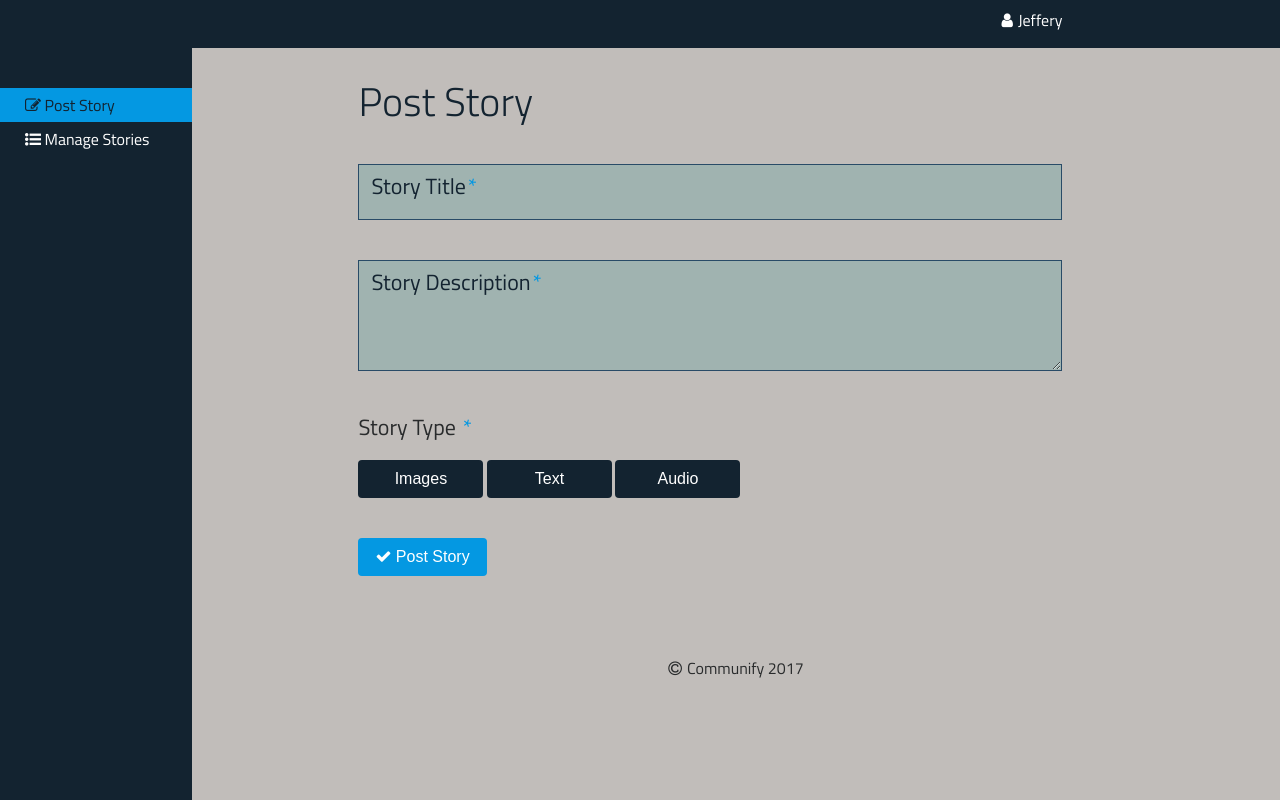
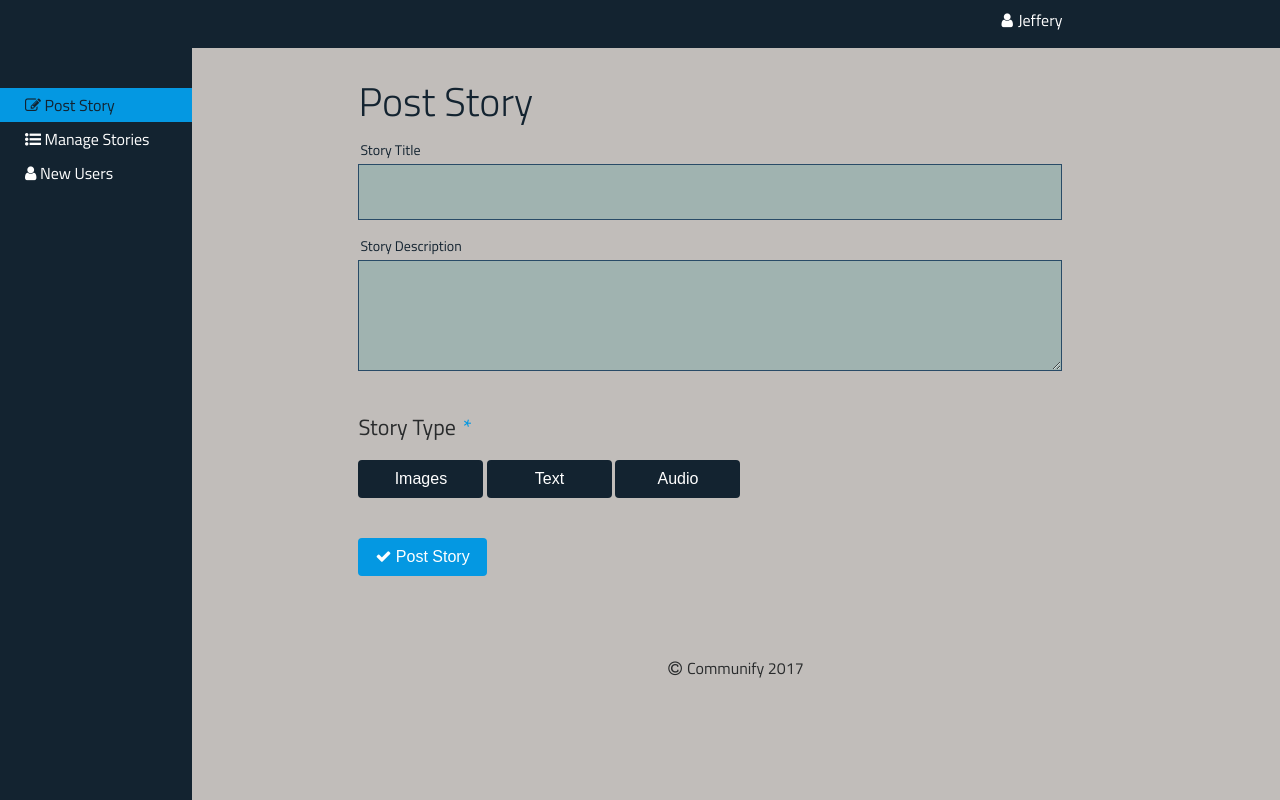
Before and after one commit to Kylar101/Storymate, a PHP site: page /post-story.html in a window 1280 px wide. Run offline with PHP 8.4, Linux system fonts and the light colour scheme; some libraries are stand-ins or nearby versions.

Commit message:
added dynamically added active dashboard menu

```diff
--- a/js/index.js
+++ b/js/index.js
@@ -2,11 +2,27 @@
 // ------------------- Helper functions ----------------------
 // -----------------------------------------------------------
 
+function getUrl() {
+  var path = window.location.pathname;
+  path = path.substring(path.lastIndexOf("/")+1,path.lastIndexOf("."));
+  return path;
+}
+
+function activeDashabordItem(item) {
+  $('.'+item).addClass('active');
+}
 
 // -----------------------------------------------------------
 // ---------------------- Functionality ----------------------
 // -----------------------------------------------------------
 
+// apply active dashboard class
+window.onload = function() {
+  var currentUrl = getUrl();
+  activeDashabordItem(currentUrl);
+}
+
+// adds float labels
 $('.form').find('input, textarea').on('keyup blur focus', function (e) {
 
   var $this = $(this),
--- a/manage-stories.html
+++ b/manage-stories.html
@@ -28,7 +28,8 @@
 		<nav id="side-bar">
 			<ul>
 				<li class="post-story"><a href="#"><i class="fa fa-pencil-square-o" aria-hidden="true"></i> Post Story</a></li>
-				<li class="manage-story active"><a href="#"><i class="fa fa-list-ul" aria-hidden="true"></i> Manage Stories</a></li>
+				<li class="manage-stories"><a href="#"><i class="fa fa-list-ul" aria-hidden="true"></i> Manage Stories</a></li>
+				<li class="new-users"><a href="#"><i class="fa fa-user" aria-hidden="true"></i> New Users</a></li>
 			</ul>
 		</nav>
 		<article id="page-content">
--- a/new-users.html
+++ b/new-users.html
@@ -28,8 +28,8 @@
 		<nav id="side-bar">
 			<ul>
 				<li class="post-story"><a href="#"><i class="fa fa-pencil-square-o" aria-hidden="true"></i> Post Story</a></li>
-				<li class="manage-story"><a href="#"><i class="fa fa-list-ul" aria-hidden="true"></i> Manage Stories</a></li>
-				<li class="manage-story active"><a href="#"><i class="fa fa-user" aria-hidden="true"></i> New Users</a></li>
+				<li class="manage-stories"><a href="#"><i class="fa fa-list-ul" aria-hidden="true"></i> Manage Stories</a></li>
+				<li class="new-users"><a href="#"><i class="fa fa-user" aria-hidden="true"></i> New Users</a></li>
 			</ul>
 		</nav>
 		<article id="page-content">
--- a/post-story.html
+++ b/post-story.html
@@ -28,8 +28,9 @@
 	<div id="main-content">
 		<nav id="side-bar">
 			<ul>
-				<li class="post-story active"><a href="#"><i class="fa fa-pencil-square-o" aria-hidden="true"></i> Post Story</a></li>
-				<li class="manage-story"><a href="#"><i class="fa fa-list-ul" aria-hidden="true"></i> Manage Stories</a></li>
+				<li class="post-story"><a href="#"><i class="fa fa-pencil-square-o" aria-hidden="true"></i> Post Story</a></li>
+				<li class="manage-stories"><a href="#"><i class="fa fa-list-ul" aria-hidden="true"></i> Manage Stories</a></li>
+				<li class="new-users"><a href="#"><i class="fa fa-user" aria-hidden="true"></i> New Users</a></li>
 			</ul>
 		</nav>
 		<article id="page-content">
--- a/profile.html
+++ b/profile.html
@@ -28,7 +28,8 @@
 		<nav id="side-bar">
 			<ul>
 				<li class="post-story"><a href="#"><i class="fa fa-pencil-square-o" aria-hidden="true"></i> Post Story</a></li>
-				<li class="manage-story"><a href="#"><i class="fa fa-list-ul" aria-hidden="true"></i> Manage Stories</a></li>
+				<li class="manage-stories"><a href="#"><i class="fa fa-list-ul" aria-hidden="true"></i> Manage Stories</a></li>
+				<li class="new-users"><a href="#"><i class="fa fa-user" aria-hidden="true"></i> New Users</a></li>
 			</ul>
 		</nav>
 		<article id="page-content">
```
Also changed, not shown: scss/_objects.scss (line endings or trailing spaces).
